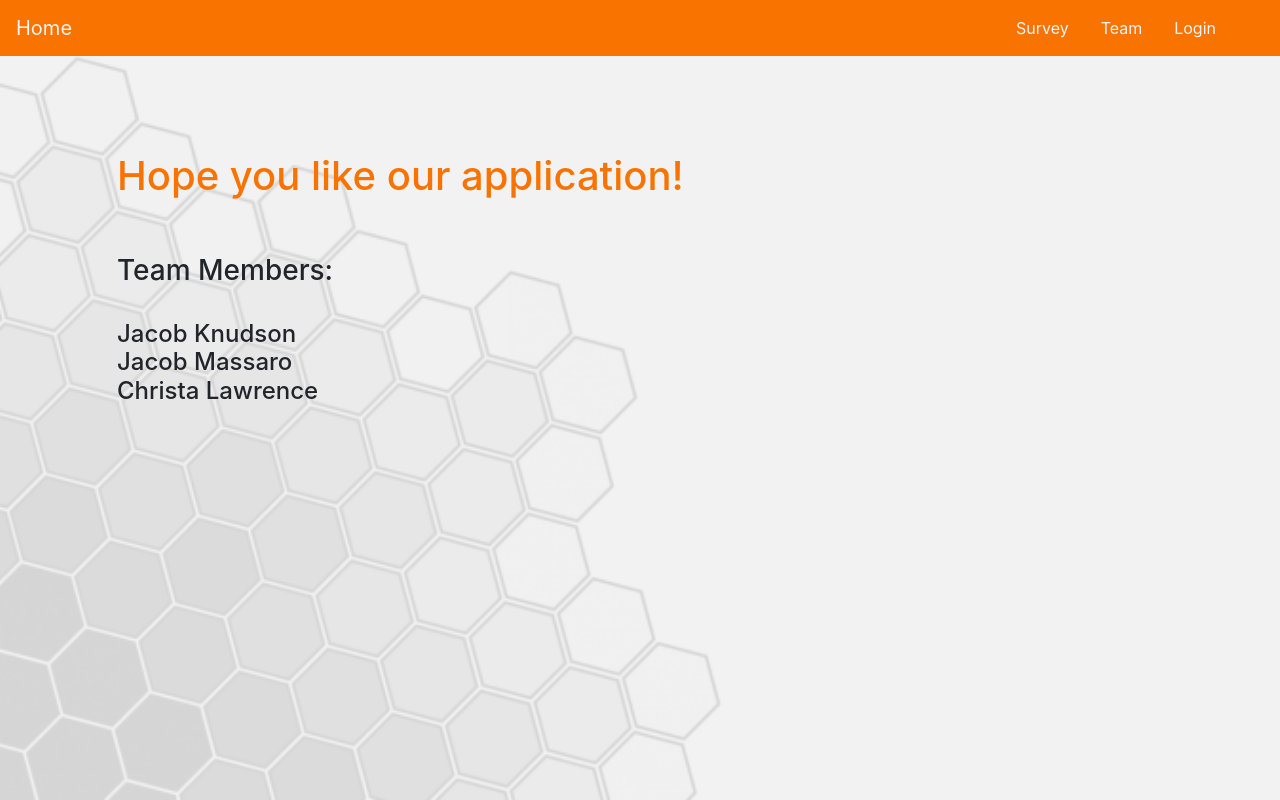
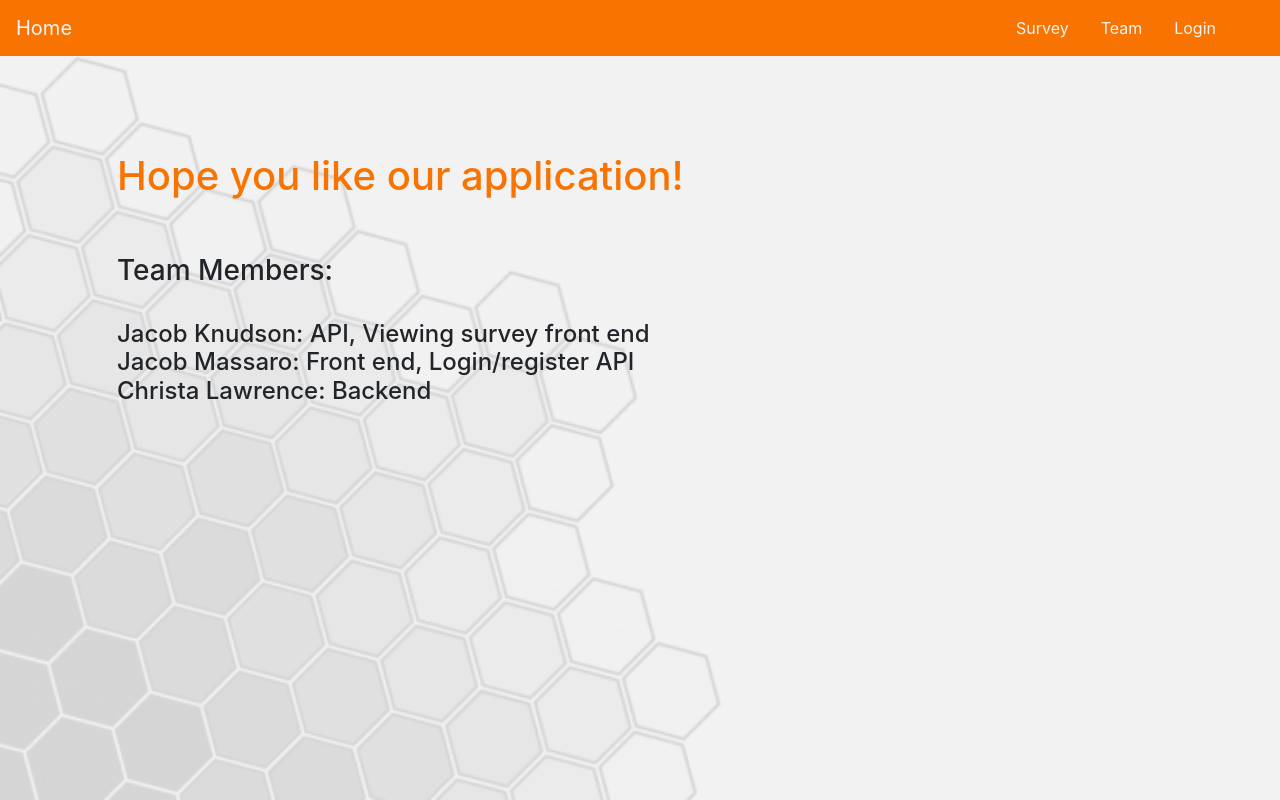
Before and after one commit to jake41397/databaseProject, a PHP site: page /surveyToday/team.php in a window 1280 px wide. Run offline with PHP 8.4, Linux system fonts and the light colour scheme; some libraries are stand-ins or nearby versions.

Commit message:
Added what we did

```diff
--- a/team.php
+++ b/team.php
@@ -43,7 +43,7 @@
        <div class="container">
          <div class="description ">
              <h1>Hope you like our application!</h1>
-             <P></br><h3>Team Members:</h3></br><h4>Jacob Knudson</br>Jacob Massaro</br>Christa Lawrence</h4></p>
+             <P></br><h3>Team Members:</h3></br><h4>Jacob Knudson: API, Viewing survey front end</br>Jacob Massaro: Front end, Login/register API</br>Christa Lawrence: Backend</h4></p>
          </div>
 
        </div>
```
